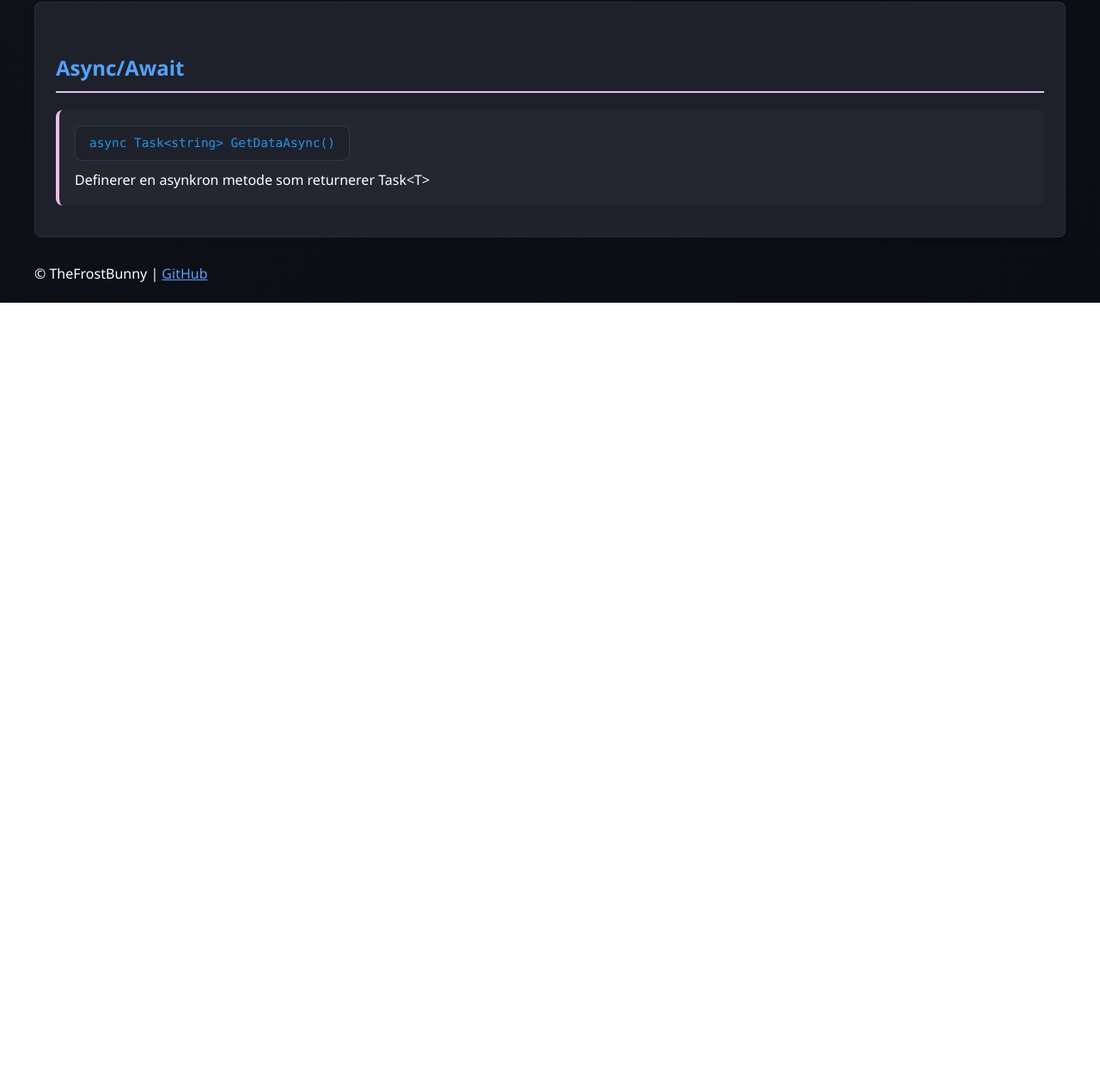
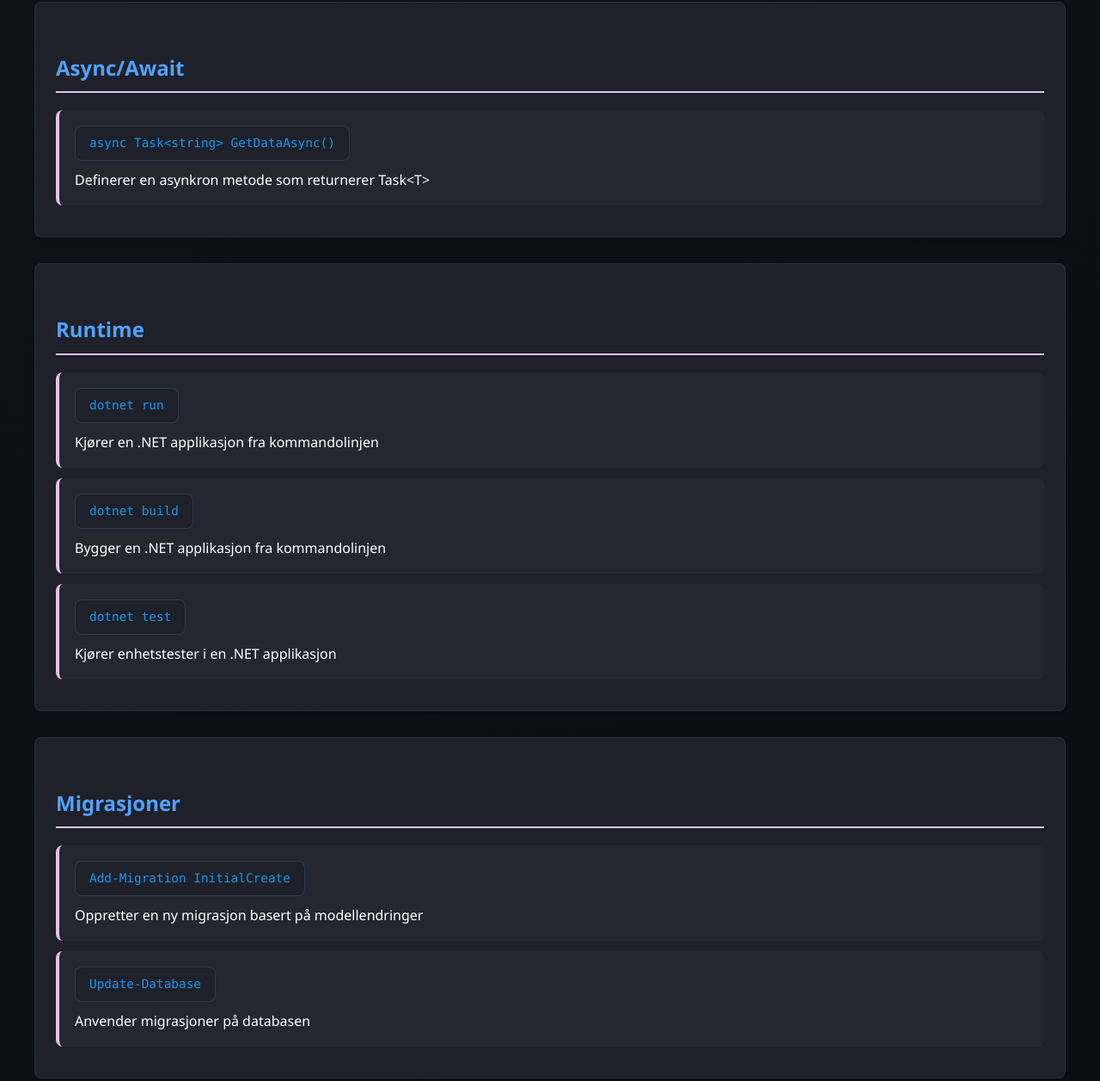
Before and after one commit to TheFrostBunny/KodeList, a website: page CSharp.html in a window 1280 px wide. Shown: the part 1127-2384 px from the top of the page at 86% size. Before the commit the page ends 1479 px from the top, so only its background shows below. Drawn offline with Linux system fonts and the light colour scheme.

Commit message:
Update C# resources to include new categories and commands for Runtime and Migrasjoner

```diff
--- a/CSharp.html
+++ b/CSharp.html
@@ -21,12 +21,10 @@
                 <select id="lib-select" aria-label="Velg C# kategori">
                     <option value="alle">Alle</option>
                     <option value="grunnleggende">Grunnleggende</option>
-                    <option value="klasser">Klasser</option>
-                    <option value="collections">Collections</option>
                     <option value="linq">LINQ</option>
                     <option value="async">Async/Await</option>
-                    <option value="exceptions">Exceptions</option>
-                    <option value="io">I/O</option>
+                    <option value="runtime">Runtime</option>
+                    <option value="migrasjoner">Migrasjoner</option>
                 </select>
             </div>
             <div class="topbar-right">
@@ -56,7 +54,7 @@
 
         function getCategoryLibrary(cat) {
             const libs = [
-                'grunnleggende','klasser','samlinger','exceptions','io','async','linq'
+                'grunnleggende','async','linq','runtime','migrasjoner'
             ];
             for (const lib of libs) {
                 if (cat.name && cat.name.toLowerCase().replace(/[^a-zæøå]/g,'').includes(lib)) return lib;
--- a/Resources/CSharp.json
+++ b/Resources/CSharp.json
@@ -84,6 +84,90 @@
           "note": "await kan kun brukes inne i async metoder."
         }
       ]
+    },
+    {
+      "name": "Runtime",
+      "commands": [
+        {
+          "syntax": "dotnet run",
+          "description": "Kjører en .NET applikasjon fra kommandolinjen",
+          "detailsTitle": "dotnet run Kommando",
+          "details": [
+            "Kompilerer og kjører applikasjonen i ett steg",
+            "Brukes i prosjektkatalogen med .csproj fil",
+            "Støtter argumenter som kan sendes til Main metoden",
+            "Praktisk for rask testing under utvikling"
+          ],
+          "exampleTitle": "Eksempel på dotnet run",
+          "example": "cd MyDotNetApp\n\ndotnet run\n\ndotnet run -- arg1 arg2",
+          "note": "Sørg for at du er i riktig katalog med .csproj fil."
+        },
+        {
+          "syntax": "dotnet build",
+          "description": "Bygger en .NET applikasjon fra kommandolinjen",
+          "detailsTitle": "dotnet build Kommando",
+          "details": [
+            "Kompilerer kildekoden til en kjørbar fil eller bibliotek",
+            "Genererer nødvendige filer i bin/ katalogen",
+            "Støtter forskjellige konfigurasjoner (Debug/Release)",
+            "Kan brukes til å sjekke for kompilasjonsfeil"
+          ],
+          "exampleTitle": "Eksempel på dotnet build",
+          "example": "cd MyDotNetApp\n\ndotnet build\n\ndotnet build --configuration Release",
+          "note": "Bruk dotnet run for å kjøre applikasjonen etter bygging."
+        },
+        {
+          "syntax": "dotnet test",
+          "description": "Kjører enhetstester i en .NET applikasjon",
+          "detailsTitle": "dotnet test Kommando",
+          "details": [
+            "Oppdager og kjører tester i prosjektet",
+            "Støtter forskjellige test-rammeverk som xUnit, NUnit, MSTest",
+            "Genererer testresultater og rapporter",
+            "Kan filtrere tester basert på navn eller kategori"
+          ],
+          "exampleTitle": "Eksempel på dotnet test",
+          "example": "cd MyDotNetApp.Tests\n\ndotnet test\n\ndotnet test --filter FullyQualifiedName~MyTestMethod",
+          "note": "Sørg for at testprosjektet refererer til test-rammeverket."
+        }
+      ]
+    },
+    {
+      "name": "Migrasjoner",
+      "commands": [
+        {
+          "syntax": "Add-Migration InitialCreate",
+          "description": "Oppretter en ny migrasjon basert på modellendringer",
+          "detailsTitle": "Add-Migration Kommando (Visual Studio og dotnet CLI)",
+          "details": [
+            "Brukes i Package Manager Console i Visual Studio eller med dotnet CLI",
+            "Visual Studio: Add-Migration InitialCreate",
+            "dotnet CLI: dotnet ef migrations add InitialCreate",
+            "Genererer en migrasjonsfil med SQL for å oppdatere databasen",
+            "Navngi migrasjonen beskrivende for endringene",
+            "Krever at DbContext er konfigurert riktig"
+          ],
+          "exampleTitle": "Eksempel på Add-Migration",
+          "example": "Add-Migration InitialCreate\ndotnet ef migrations add InitialCreate\nAdd-Migration AddNewColumnToUsers\ndotnet ef migrations add AddNewColumnToUsers",
+          "note": "Kjør Update-Database eller dotnet ef database update etter å ha lagt til migrasjonen for å anvende endringene."
+        },
+        {
+          "syntax": "Update-Database",
+          "description": "Anvender migrasjoner på databasen",
+          "detailsTitle": "Update-Database Kommando (Visual Studio og dotnet CLI)",
+          "details": [
+            "Brukes i Package Manager Console i Visual Studio eller med dotnet CLI",
+            "Visual Studio: Update-Database",
+            "dotnet CLI: dotnet ef database update",
+            "Oppdaterer databasen til den nyeste migrasjonen",
+            "Kan spesifisere en bestemt migrasjon å rulle tilbake til",
+            "Krever at DbContext er konfigurert riktig"
+          ],
+          "exampleTitle": "Eksempel på Update-Database",
+          "example": "Update-Database\ndotnet ef database update\nUpdate-Database -Migration InitialCreate\ndotnet ef database update InitialCreate",
+          "note": "Sørg for at migrasjonene er opprettet før du kjører denne kommandoen."
+        }
+      ]
     }
   ]
 }
```
